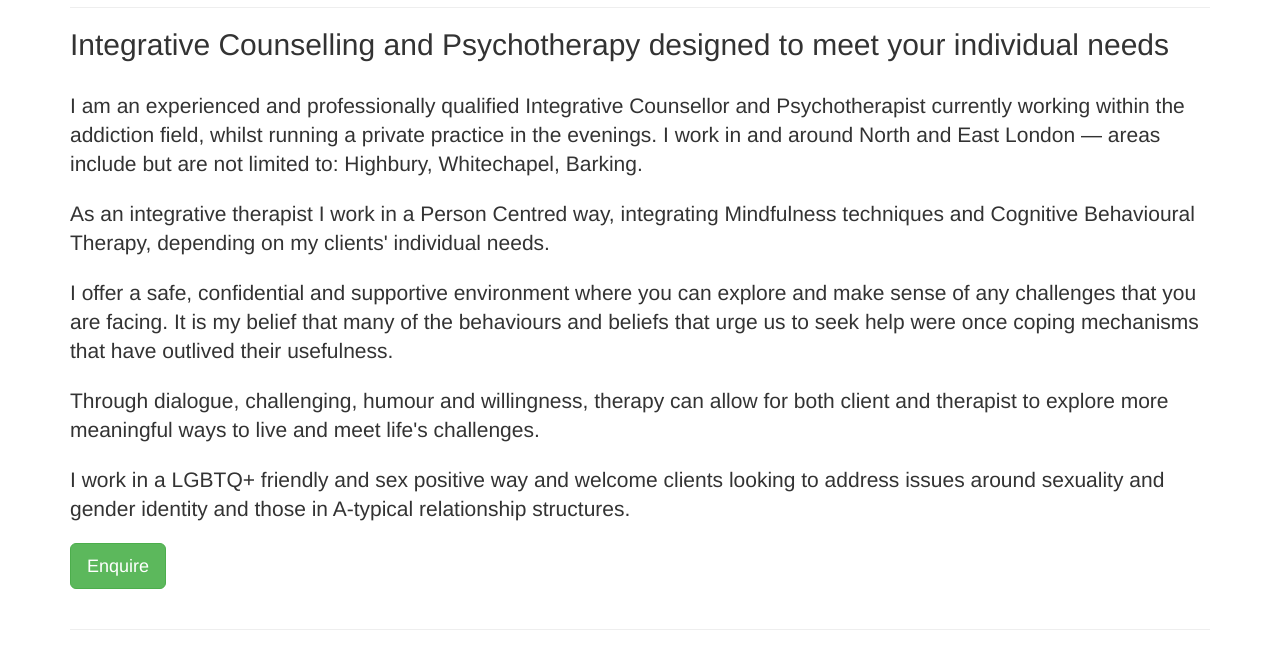
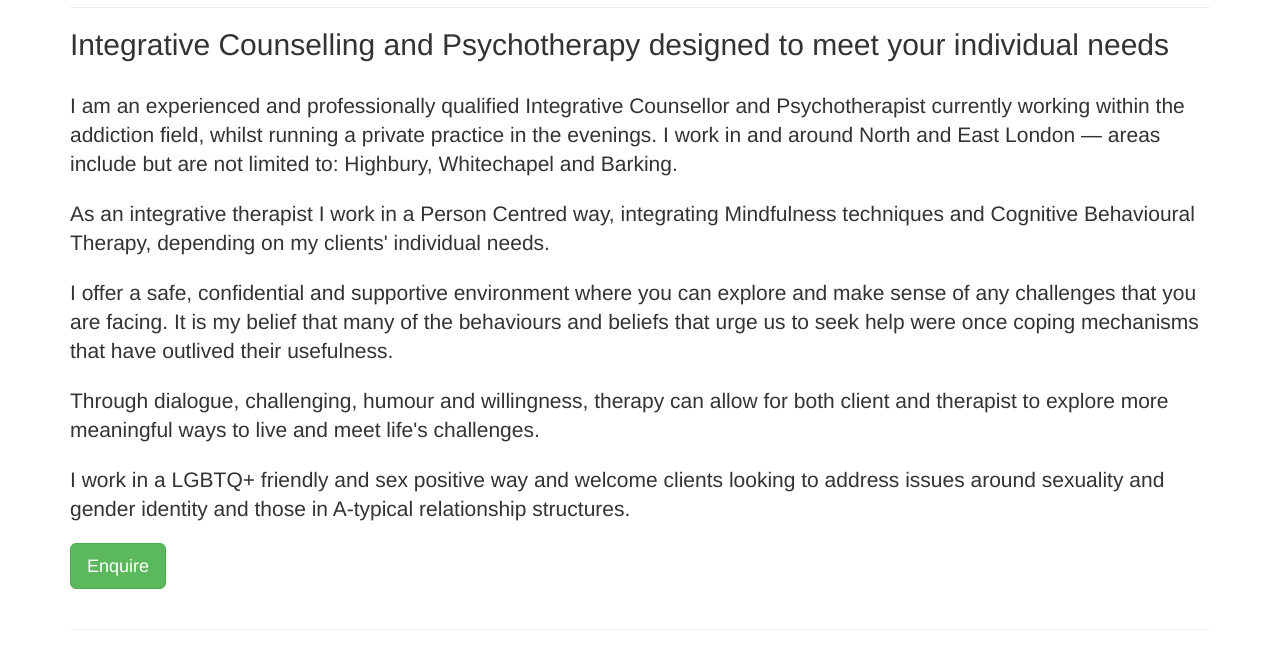
Before and after one commit to ahdcounselling/ahdcounselling, a plain HTML site: page index.html in a window 1280 px wide. Shown: the part 959-1609 px from the top of the page. Drawn offline with nearby package versions, Linux system fonts and the light colour scheme; a script that the page names is missing.

Commit message:
Update index.html

```diff
--- a/index.html
+++ b/index.html
@@ -28,7 +28,7 @@
 
           <h1 class="page-header" id="title">AHD Counselling</h1>
           <h2 id="tagline">Integrative Counselling and Psychotherapy designed to meet your individual needs</h2>
-          <p class="lead">I am an experienced and professionally qualified Integrative Counsellor and Psychotherapist currently working within the addiction field, whilst running a private practice in the evenings. I work in and around North and East London &mdash; areas include but are not limited to: Highbury, Whitechapel, Barking.</p>
+          <p class="lead">I am an experienced and professionally qualified Integrative Counsellor and Psychotherapist currently working within the addiction field, whilst running a private practice in the evenings. I work in and around North and East London &mdash; areas include but are not limited to: Highbury, Whitechapel and Barking.</p>
 
 <p class="lead">As an integrative therapist I work in a Person Centred way, integrating Mindfulness techniques and Cognitive Behavioural Therapy, depending on my clients' individual needs.</p>
 
```
